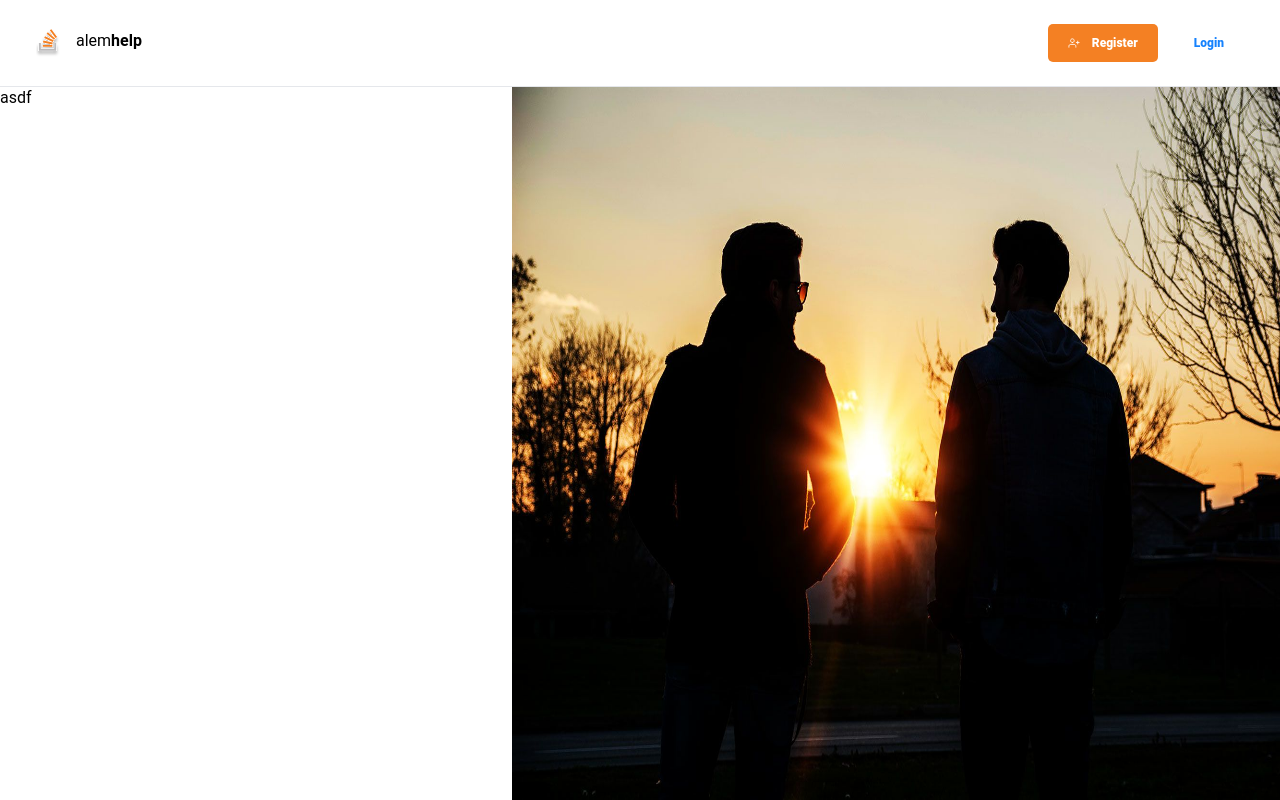
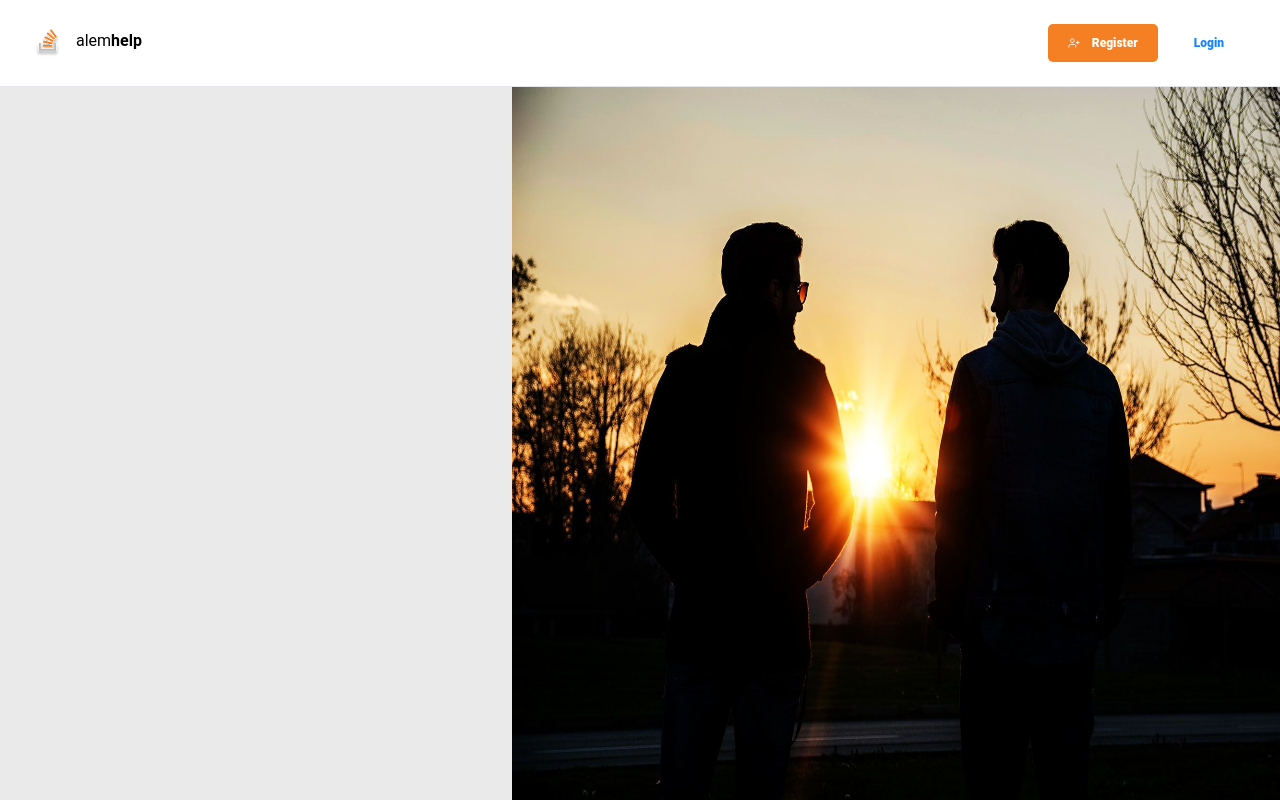
Before and after one commit to umbrellaDuck/forum-site, a Next.js app: page /signup in a window 1280 px wide. Built offline with nearby package versions, Linux system fonts and the light colour scheme.

Commit message:
modifed class name

```diff
--- a/src/pages/signup.tsx
+++ b/src/pages/signup.tsx
@@ -7,7 +7,7 @@ const SignUp = () => {
     <>
       <AppLayout>
         <div className='grid grid-cols-5 min-h-full'>
-          <div className='col-span-2'>asdf</div>
+          <div className='col-span-2 bg-borderGray'></div>
           <div className='col-span-3 '>
             <Image alt='frinds' src={friends} className='h-full' />
           </div>
```
